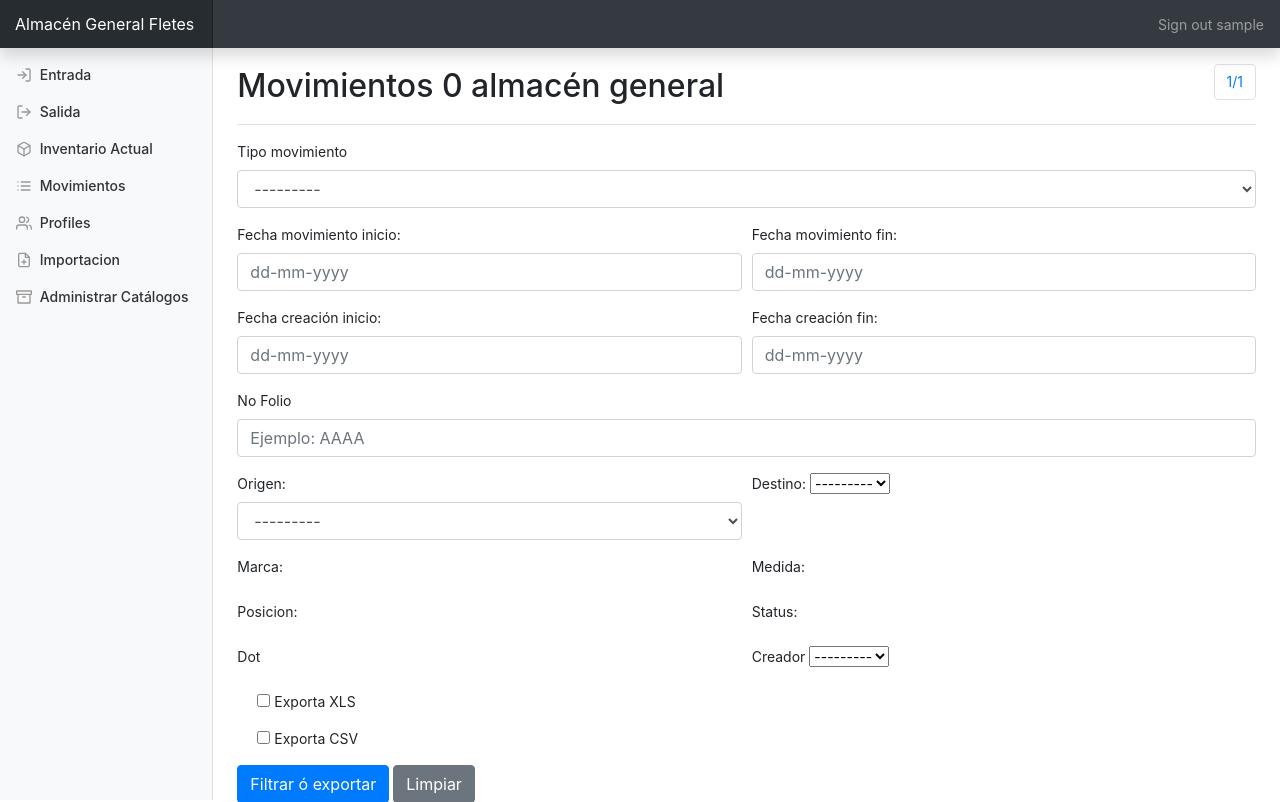
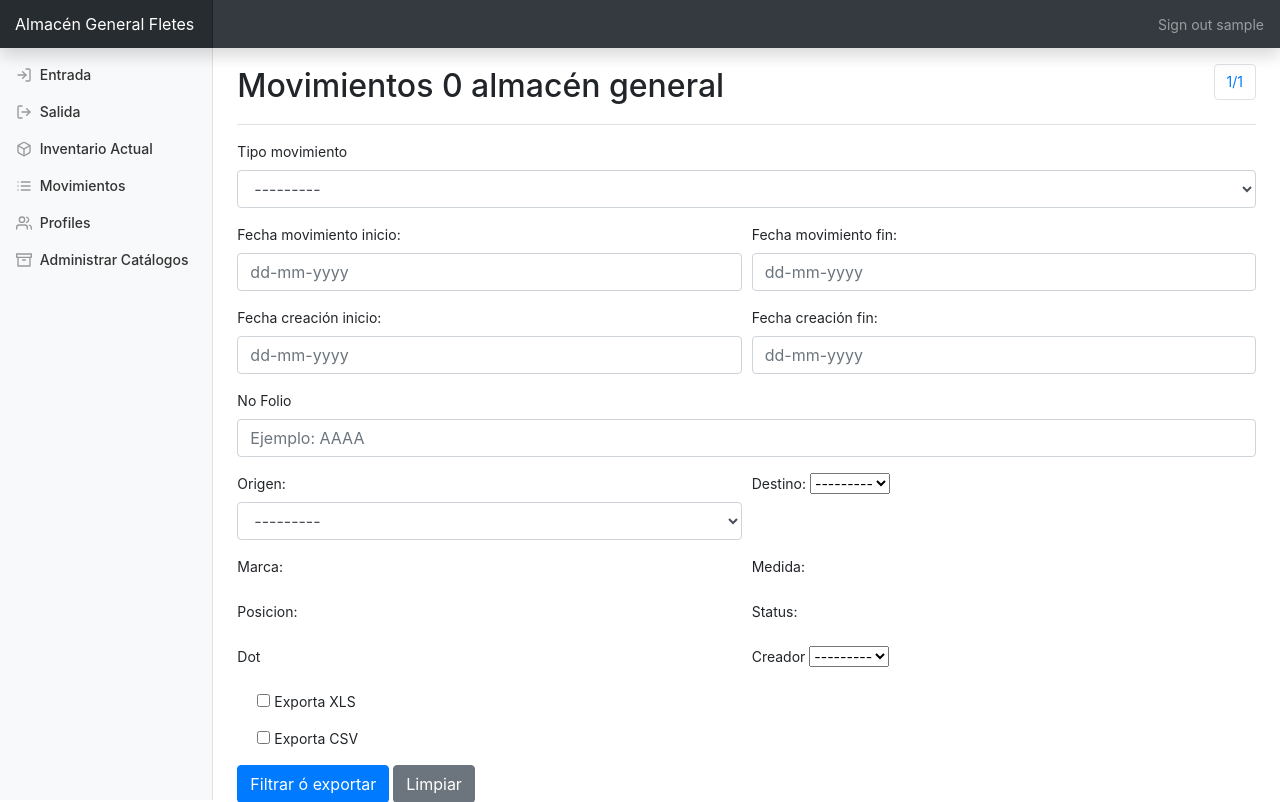
Before and after one commit to ramirovazq/mialmacen, a Django app: page /general/ in a window 1280 px wide. Shown: the top 802 px of the page. Run offline with Django 3.2, Linux system fonts and the light colour scheme; the visitor is signed in with stand-in values (Sample User, id 1); data that the repository does not hold is empty; some libraries are stand-ins or nearby versions.

Commit message:
less items in menu

```diff
--- a/almacen/VehicleInventory/templates/base_bootstrap_general.html
+++ b/almacen/VehicleInventory/templates/base_bootstrap_general.html
@@ -59,14 +59,14 @@
               </li>
 
               <li class="nav-item">
-                <a class="nav-link" href="{% url 'movimientos' %}">
+                <a class="nav-link" href="{% url 'movimientos_general' %}">
                   <span data-feather="list"></span>
                   Movimientos
                 </a>
               </li>
 
               <li class="nav-item">
-                <a class="nav-link" href="{% url 'profiles' %}">
+                <a class="nav-link" href="{% url 'profiles' %}" target="_blank">
                   <span data-feather="users"></span>
                   Profiles
                 </a>
@@ -74,15 +74,7 @@
 
 
               <li class="nav-item">
-                <a class="nav-link" href="{% url 'importacion' %}">
-                  <span data-feather="file-plus"></span>
-                  Importacion
-                </a>
-              </li>
-
-
-              <li class="nav-item">
-                <a class="nav-link" href="/admin/llantas/">
+                <a class="nav-link" href="/admin/">
                   <span data-feather="archive"></span>
                   Administrar Catálogos
                 </a>
```
